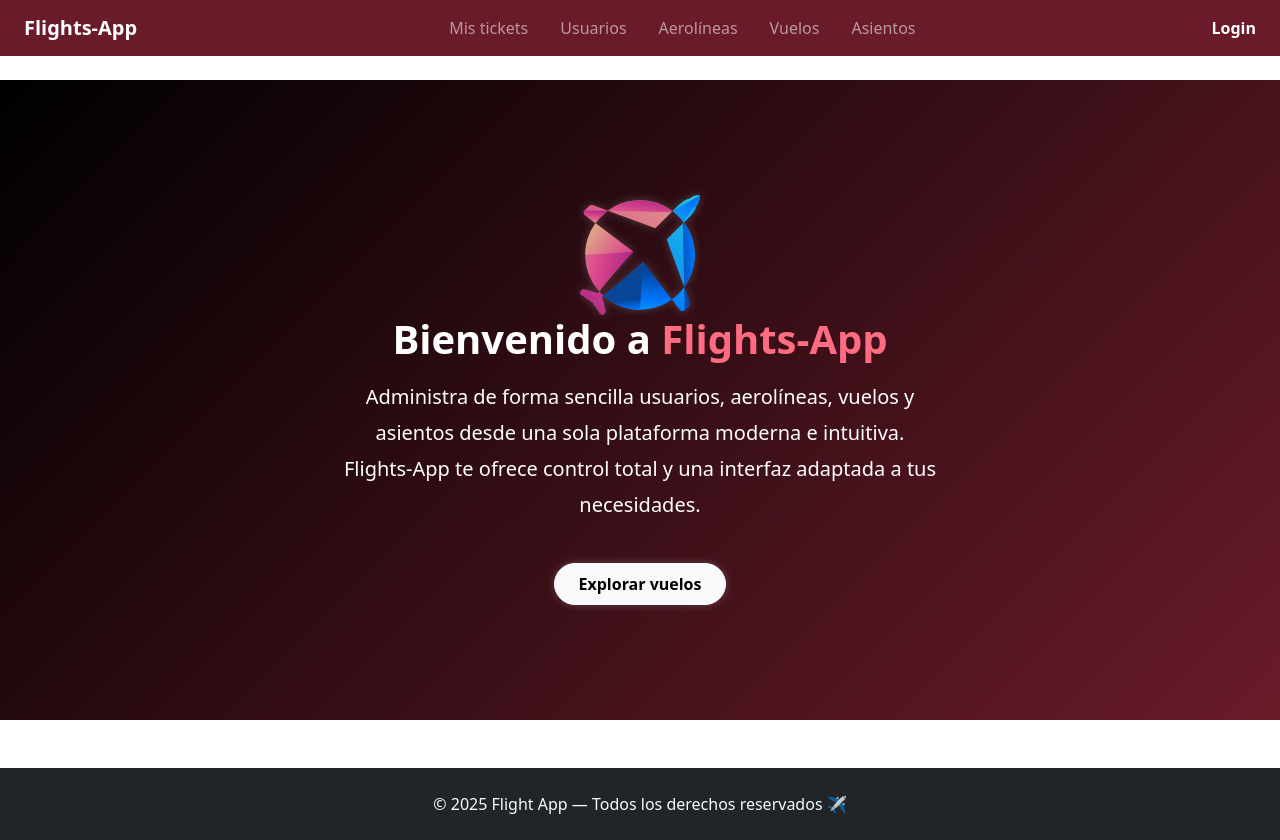
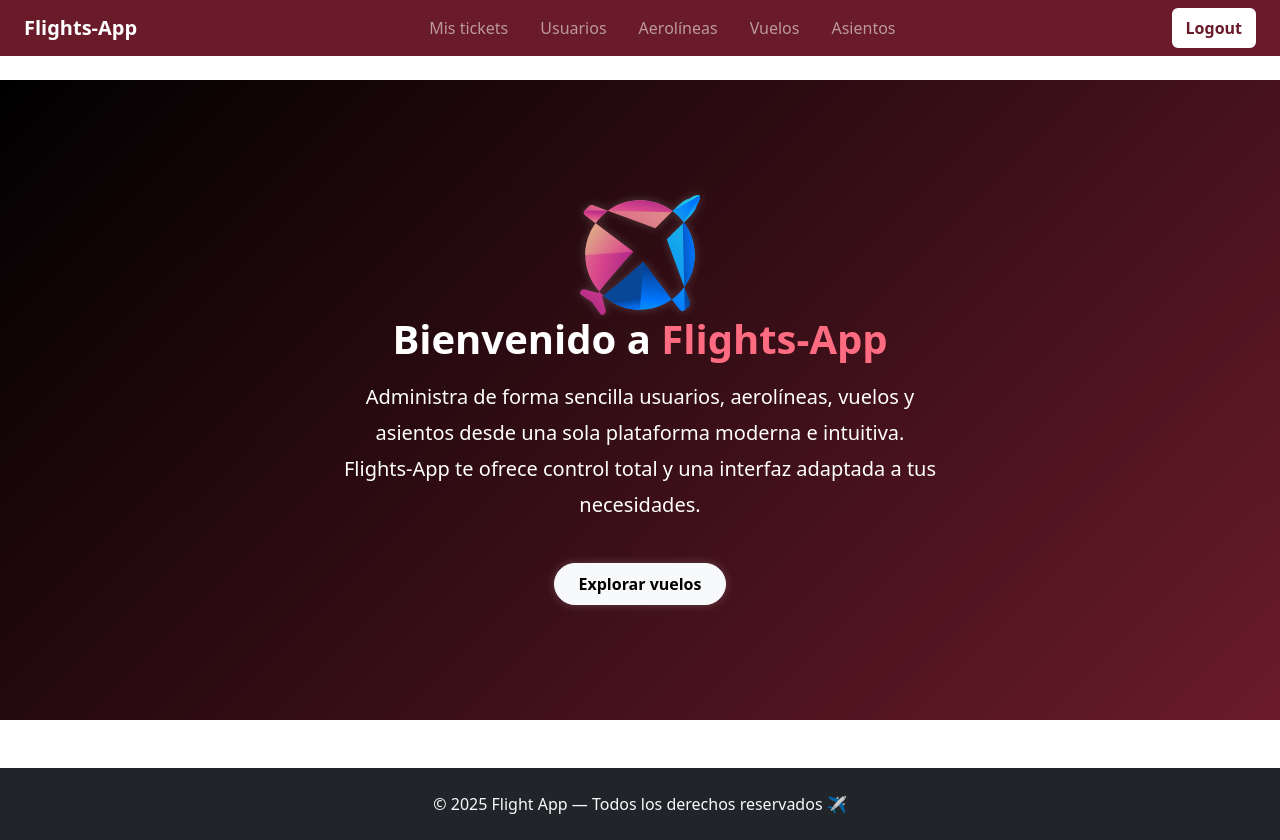
Before and after one commit to SantiagoSpina25/flights-app-frontend, a React (Vite) app: page /home in a window 1280 px wide. Built offline with nearby package versions, Linux system fonts and the light colour scheme; sample sign-in values are in the browser's storage.

Commit message:
Logout implementado

```diff
--- a/src/components/NavBar.jsx
+++ b/src/components/NavBar.jsx
@@ -1,10 +1,15 @@
 import { useContext } from "react";
-import { Link } from "react-router-dom";
+import { Link, useNavigate } from "react-router-dom";
 import { AuthContext } from "../context/AuthContext";
 
 export const NavBar = () => {
-  const { user } = useContext(AuthContext);
-  const { isAuthenticated } = useContext(AuthContext);
+  const { user, isAuthenticated, logout } = useContext(AuthContext);
+  const navigate = useNavigate();
+
+  const handleLogout = () => {
+    logout();
+    navigate("/login");
+  };
 
   return (
     <header>
@@ -68,9 +73,18 @@ export const NavBar = () => {
           )}
 
           <div className="d-none d-lg-block">
-            <Link className="nav-link text-white fw-semibold" to="/login">
-              Login
-            </Link>
+            {isAuthenticated ? (
+              <button
+                onClick={handleLogout}
+                className="btn btn-custom-logout fw-semibold"
+              >
+                Logout
+              </button>
+            ) : (
+              <Link className="btn btn-custom-logout fw-semibold" to="/login">
+                Login
+              </Link>
+            )}
           </div>
         </div>
       </nav>
--- a/src/index.css
+++ b/src/index.css
@@ -2,3 +2,15 @@ label.required::after {
   content: " *";
   color: red;
 }
+.btn-custom-logout {
+  background-color: white;
+  color: #6A1B2A;
+  border: 2px solid white;
+  transition: all 0.3s ease;
+}
+
+.btn-custom-logout:hover {
+  background-color: #6A1B2A;
+  color: white;
+  border: 2px solid white;
+}
```
